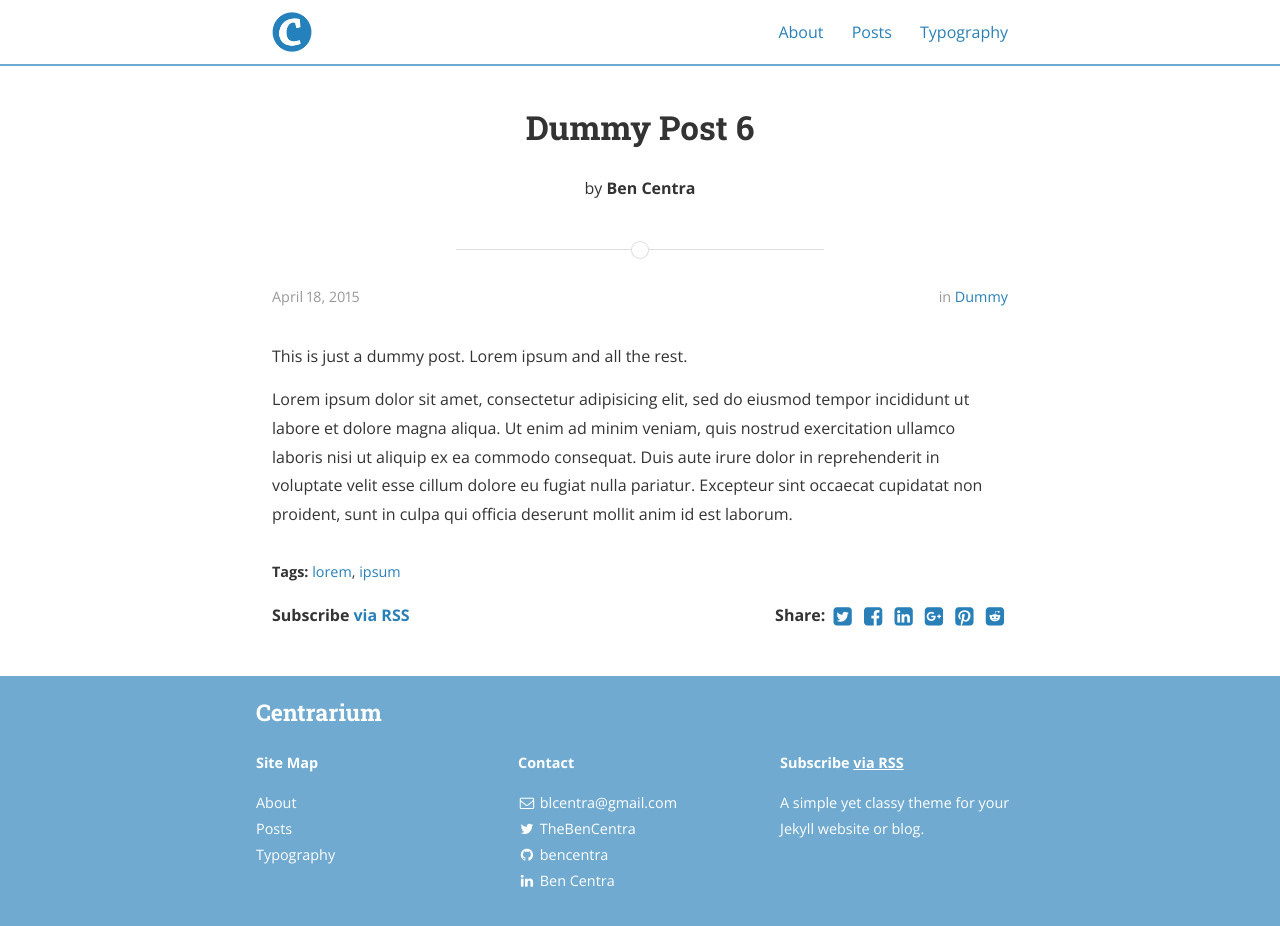
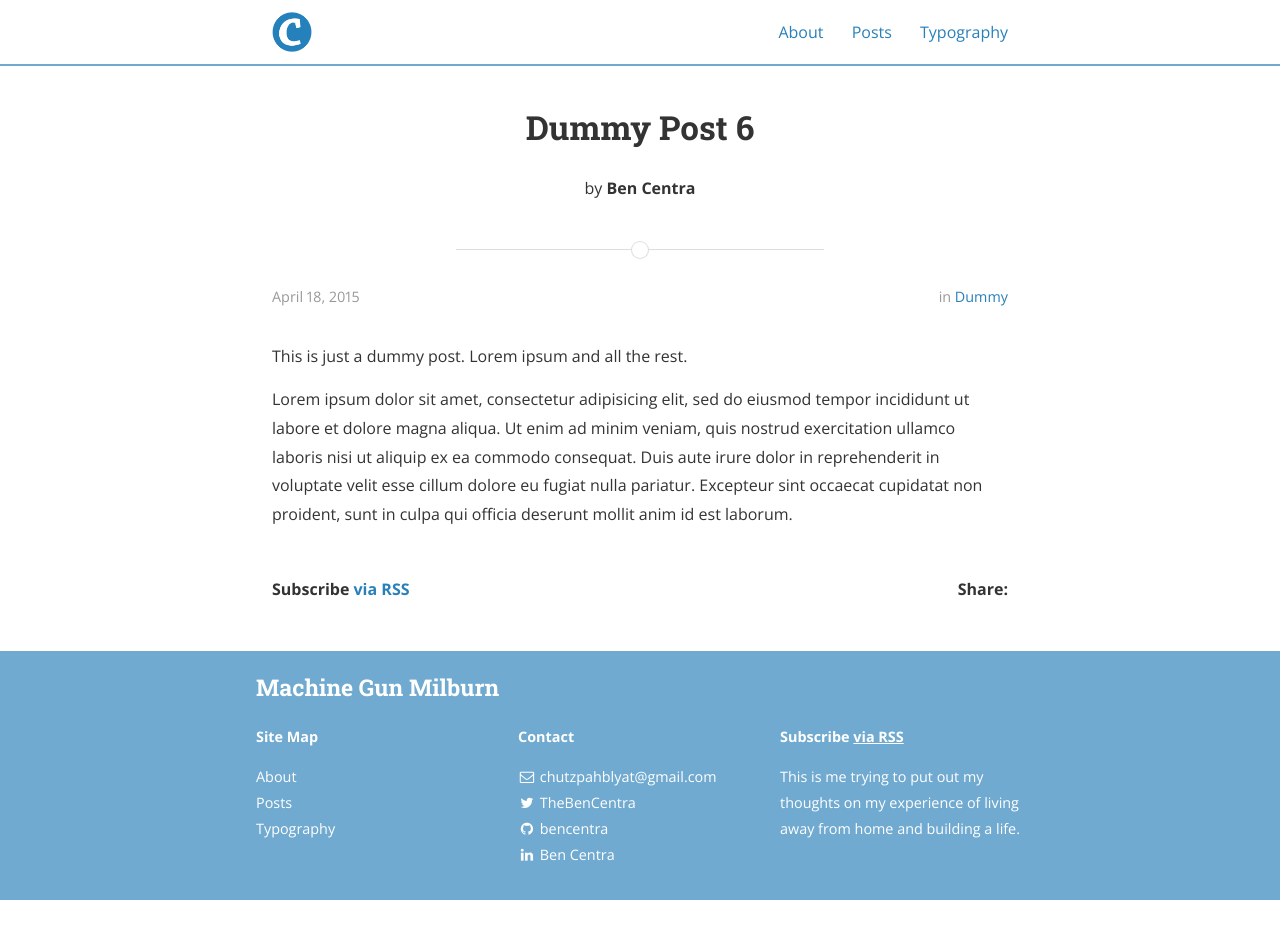
Before and after one commit to machinemg/oldmachine, a Jekyll site: the page built from _posts/2015-04-18-dummy6.md, in a window 1280 px wide and 926 px high. Built offline with Jekyll 4.4.1, drawn with Linux system fonts in a browser that asks for light colours; nearby versions of some CDN libraries.

Commit message:
Modifying config

```diff
--- a/_config.yml
+++ b/_config.yml
@@ -1,7 +1,7 @@
 # External plugins
 # See http://ixti.net/software/2013/01/28/using-jekyll-plugins-on-github-pages.html for making `jekyll archives` work.
 plugins:
-  - jekyll-archives # Sorry, not GitHub pages friendly!
+  # - jekyll-archives # Sorry, not GitHub pages friendly!
   - jekyll-sitemap
   - jekyll-paginate-v2
 
@@ -9,12 +9,12 @@ exclude:
   - "/vendor/"
 
 # Site settings
-title: Centrarium
-subtitle: "A simple yet classy theme for your Jekyll website or blog"
-email: blcentra@gmail.com
-name: Ben Centra
+title: Machine Gun Milburn
+subtitle: "Peek into the life of Machine Gunther Milburn"
+email: chutzpahblyat@gmail.com
+name: Machine Gunther Milburn
 description: >
-  A simple yet classy theme for your Jekyll website or blog.
+ This is me trying to put out my thoughts on my experience of living away from home and building a life.
 # Base URL of site (i.e. /blog). It should always start with a slash,
 # and never end with a slash. Set it to a blank value if hosting at the
 # root of your server.
@@ -37,14 +37,14 @@ pagination:
   sort_reverse: true
 
 # Archive settings (see https://github.com/jekyll/jekyll-archives/)
-jekyll-archives:
-  enabled:
-    - categories
-    - tags
-  layout: 'archive'
-  permalinks:
-    category: '/category/:name/'
-    tag: '/tag/:name/'
+# jekyll-archives:
+#   enabled:
+#     - categories
+#     - tags
+#   layout: 'archive'
+#   permalinks:
+#     category: '/category/:name/'
+#     tag: '/tag/:name/'
 
 # Disqus comments
 # disqus_shortname: bencentra
@@ -54,11 +54,11 @@ jekyll-archives:
 
 # Category descriptions (for archive pages)
 descriptions:
-  - cat: jekyll
-    desc: "Posts describing Jekyll setup techniques."
+  - cat: Experience
+    desc: "Posts describing my experiences, dummy"
 
-  - cat: dummy
-    desc: "Just some placeholder posts, lorem ipsum and the rest."
+  - cat: Why
+    desc: "Why, dummy"
 
 # Social icons and sharing options
 #
@@ -81,14 +81,14 @@ social:
     username: TheBenCentra
     url: https://twitter.com/TheBenCentra
     desc: Follow me on Twitter
-    share: true
+    share: false
 
   - name: Facebook
     icon: facebook
     username: thebencentra
     url: ""
     desc: Friend me on Facebook
-    share: true
+    share: false
 
   - name: GitHub
     icon: github
@@ -102,14 +102,14 @@ social:
     username: Ben Centra
     url: https://www.linkedin.com/pub/ben-centra/47/769/60a
     desc: Connect with me on LinkedIn
-    share: true
+    share: false
 
   - name: Google+
     icon: google-plus
     username: ""
     url: ""
     desc: Add me to your Circles
-    share: true
+    share: false
 
   - name: YouTube
     icon: youtube
@@ -130,7 +130,7 @@ social:
     username: ""
     url: ""
     desc: Follow me on Pinterest
-    share: true
+    share: false
 
   - name: SoundCloud
     icon: soundcloud
@@ -179,7 +179,7 @@ social:
     username: ""
     url: ""
     desc: Share to Reddit
-    share: true
+    share: false
 
   - name: "Hacker News"
     icon: hacker-news
```
